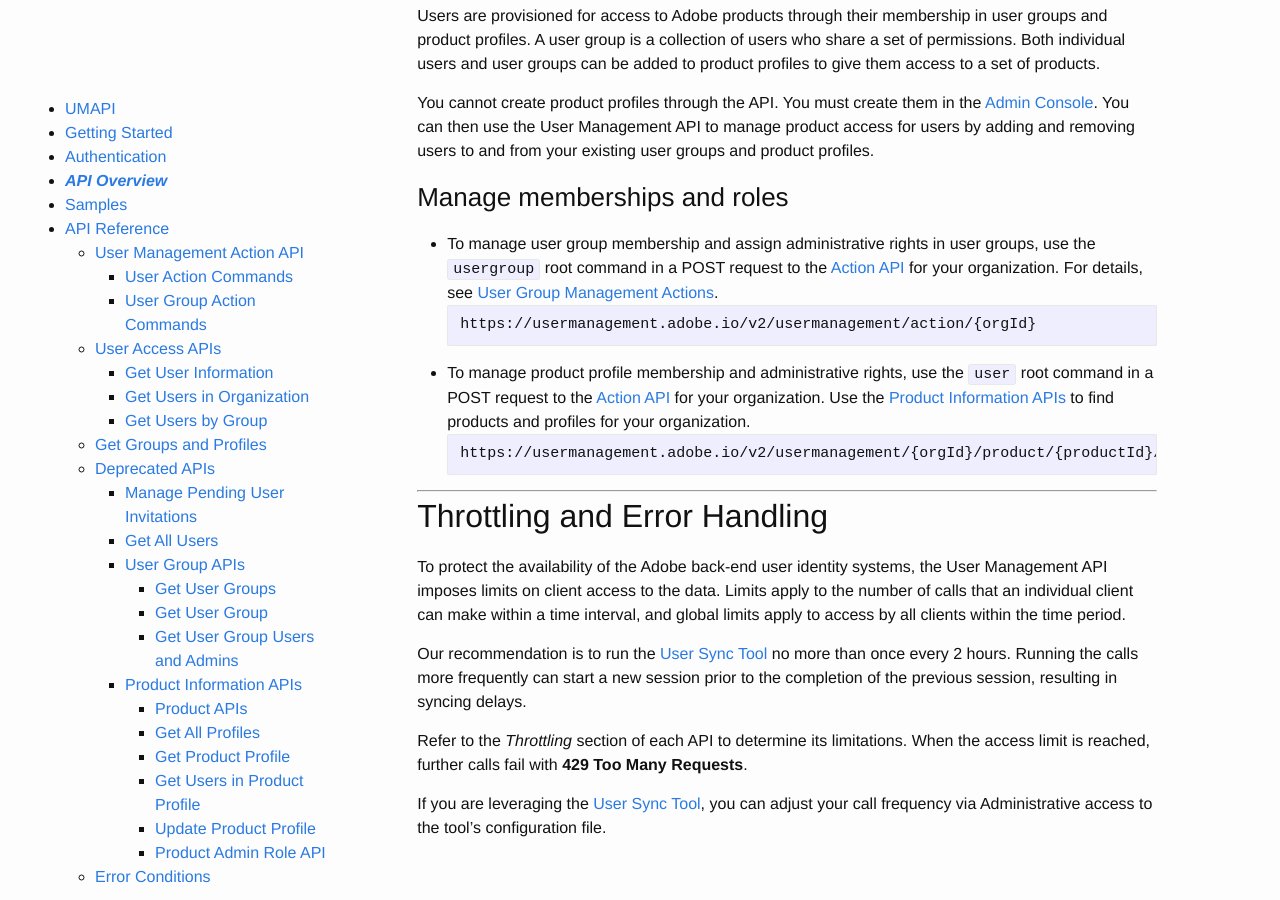
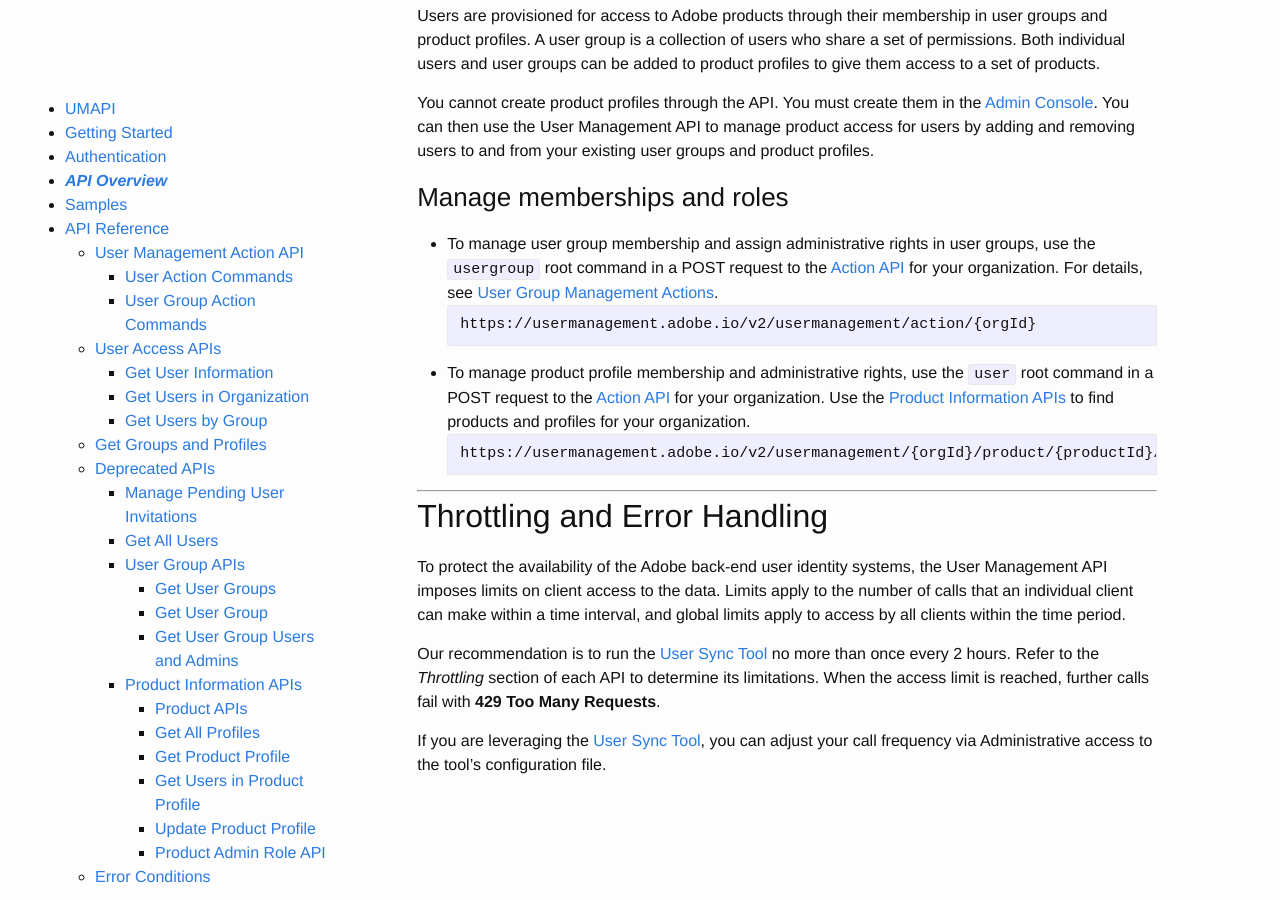
Before and after one commit to adobe-apiplatform/umapi-documentation, a Jekyll site: the page built from docs/en/API_introduction.md, in a window 1280 px wide and 900 px high, scrolled down 2481 px. Built offline with Jekyll 4.4.1, drawn with Linux system fonts in a browser that asks for light colours.

Commit message:
Remove sentence

```diff
--- a/docs/en/API_introduction.md
+++ b/docs/en/API_introduction.md
@@ -111,8 +111,6 @@
 
 To protect the availability of the Adobe back-end user identity systems, the User Management API imposes limits on client access to the data. Limits apply to the number of calls that an individual client can make within a time interval, and global limits apply to access by all clients within the time period.
 
-Our recommendation is to run the [User Sync Tool](https://adobe-apiplatform.github.io/user-sync.py/en/user-manual/deployment_best_practices.html) no more than once every 2 hours.  Running the calls more frequently can start a new session prior to the completion of the previous session, resulting in syncing delays.
-
-Refer to the _Throttling_ section of each API to determine its limitations. When the access limit is reached, further calls fail with **429 Too Many Requests**.
+Our recommendation is to run the [User Sync Tool](https://adobe-apiplatform.github.io/user-sync.py/en/user-manual/deployment_best_practices.html) no more than once every 2 hours.  Refer to the _Throttling_ section of each API to determine its limitations. When the access limit is reached, further calls fail with **429 Too Many Requests**.
 
 If you are leveraging the [User Sync Tool](https://adobe-apiplatform.github.io/user-sync.py/en/user-manual/configuring_user_sync_tool.html), you can adjust your call frequency via Administrative access to the tool’s configuration file.
```
